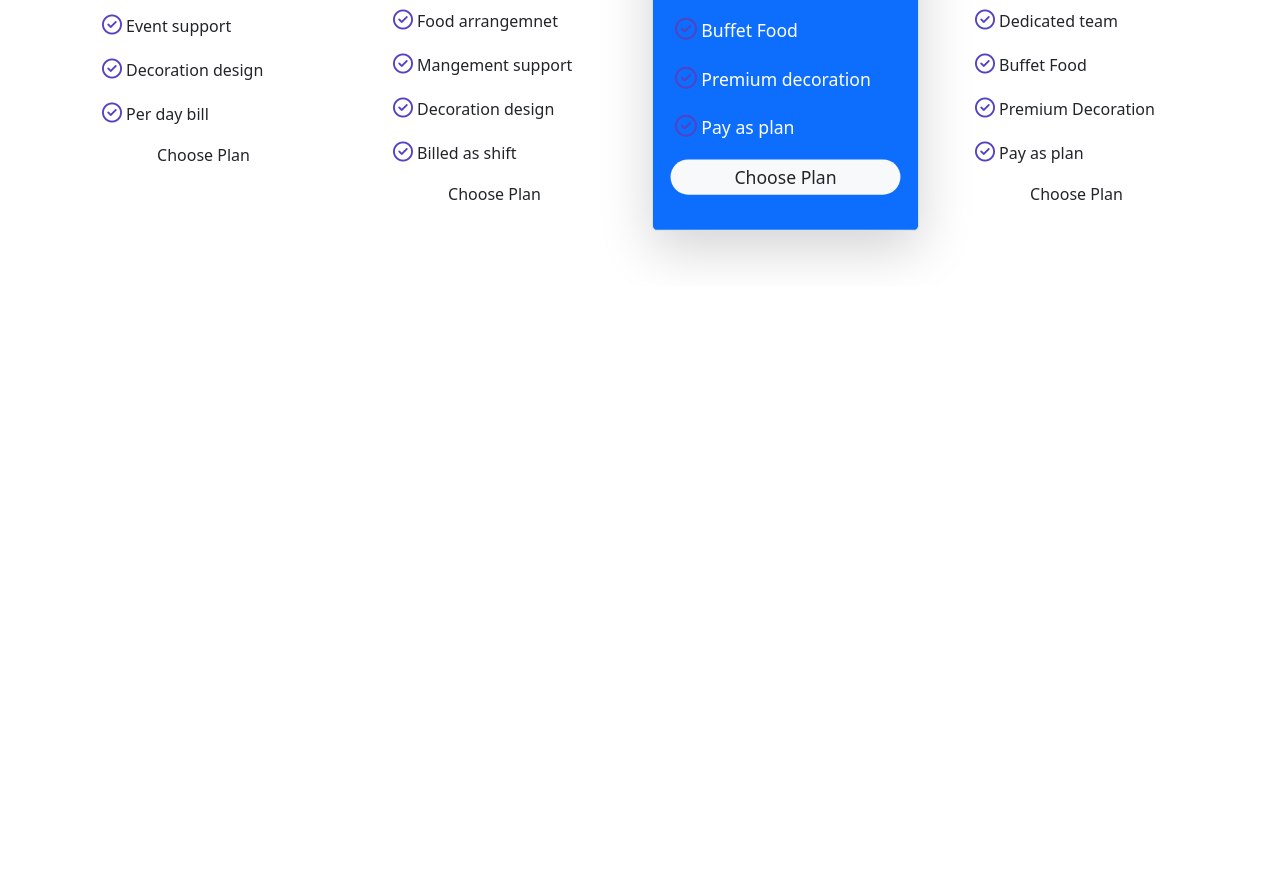
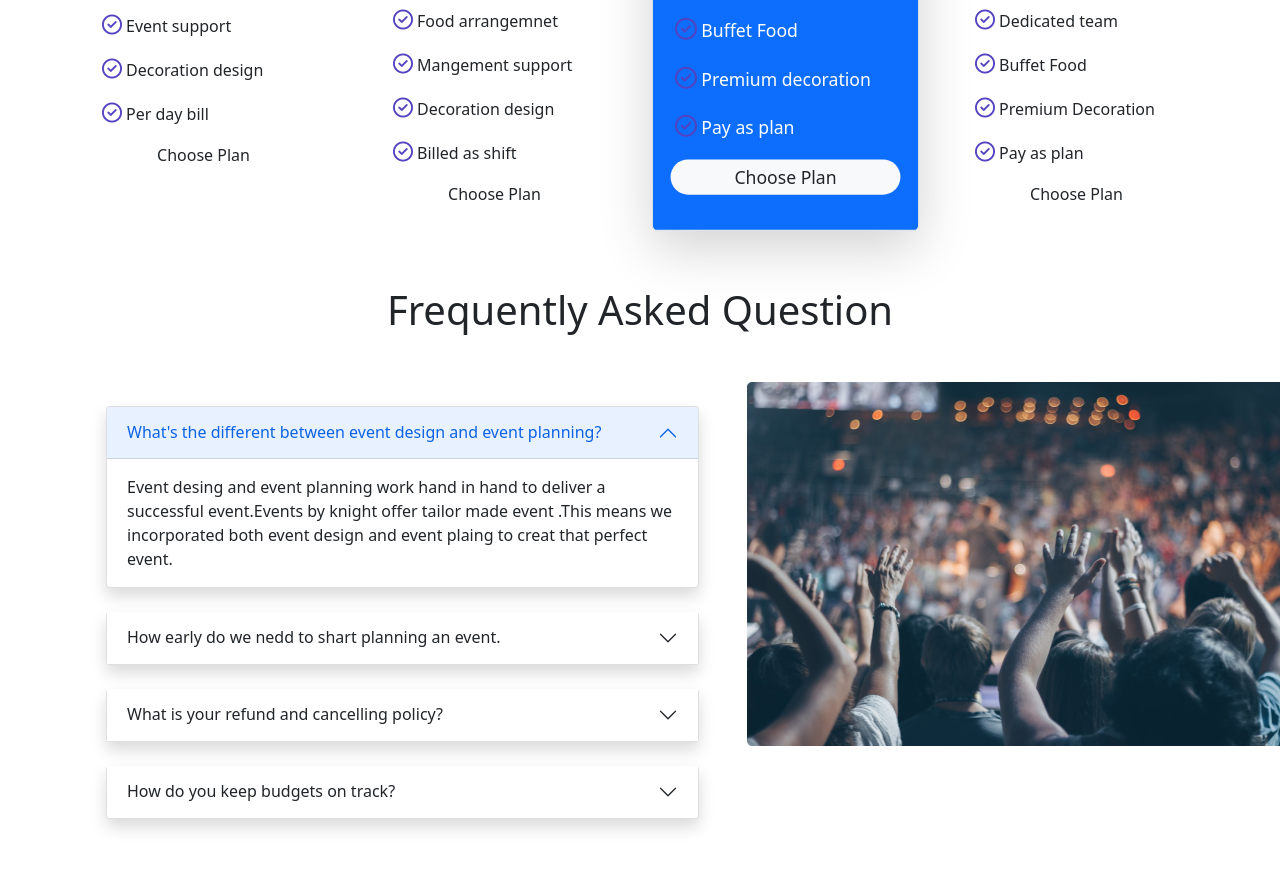
Before and after one commit to Nahid-khandakar/5th-Avenue-Center, a plain HTML site: page index.html in a window 1280 px wide. Shown: the part 1020-1889 px from the top of the page. Before the commit the page ends 1306 px from the top, so only its background shows below. Drawn offline with nearby package versions, Linux system fonts and the light colour scheme.

Commit message:
accordion done

```diff
--- a/index.html
+++ b/index.html
@@ -270,7 +270,110 @@
 
         <!-- Asked question section  -->
 
-        <section class="container">
+        <section class="container my-5">
+            <h1 class="text-center my-5">Frequently Asked Question</h1>
+
+            <div class="row">
+
+                <!-- Accordion section  -->
+                <div class="col-12 col-sm-12 col-md-12 col-lg-7">
+
+                    <!-- questin-1  -->
+
+                    <div class="accordion" id="accordionExample">
+
+                        <div class="accordion-item m-4 shadow rounded">
+                            <h2 class="accordion-header" id="headingOne">
+                                <button class="accordion-button" type="button" data-bs-toggle="collapse"
+                                    data-bs-target="#collapseOne" aria-expanded="true" aria-controls="collapseOne">
+                                    What's the different between event design and event planning?
+                                </button>
+                            </h2>
+                            <div id="collapseOne" class="accordion-collapse collapse show" aria-labelledby="headingOne"
+                                data-bs-parent="#accordionExample">
+                                <div class="accordion-body">
+                                    Event desing and event planning work hand in hand to deliver a successful
+                                    event.Events by knight offer tailor made event .This means we incorporated both
+                                    event design and event plaing to creat that perfect event.
+                                </div>
+                            </div>
+                        </div>
+
+
+                        <!-- questin-2 -->
+
+                        <div class="accordion-item m-4 shadow rounded">
+                            <h2 class="accordion-header" id="headingTwo">
+                                <button class="accordion-button collapsed" type="button" data-bs-toggle="collapse"
+                                    data-bs-target="#collapseTwo" aria-expanded="false" aria-controls="collapseTwo">
+                                    How early do we nedd to shart planning an event.
+                                </button>
+                            </h2>
+                            <div id="collapseTwo" class="accordion-collapse collapse" aria-labelledby="headingTwo"
+                                data-bs-parent="#accordionExample">
+                                <div class="accordion-body">
+                                    The time to plan events varies from a few weeks to years. If your event is small,
+                                    you can probably put it together in a month or two. A good rule of thumb for any
+                                    major event, from weddings to a company holiday party, is six months
+
+                                </div>
+                            </div>
+                        </div>
+
+                        <!-- questin-3  -->
+
+                        <div class="accordion-item m-4 shadow rounded">
+                            <h2 class="accordion-header" id="headingThree">
+                                <button class="accordion-button collapsed" type="button" data-bs-toggle="collapse"
+                                    data-bs-target="#collapseThree" aria-expanded="false" aria-controls="collapseThree">
+                                    What is your refund and cancelling policy?
+                                </button>
+                            </h2>
+                            <div id="collapseThree" class="accordion-collapse collapse" aria-labelledby="headingThree"
+                                data-bs-parent="#accordionExample">
+                                <div class="accordion-body">
+                                    Cancellation and refund policies differ according to the
+                                    payment term.
+                                    If you purchased your subscription through a third party, please refer to any terms
+                                    and conditions provided to you in connection with purchase.
+
+                                </div>
+                            </div>
+                        </div>
+
+                        <!-- questin-4  -->
+
+                        <div class="accordion-item m-4 shadow rounded">
+                            <h2 class="accordion-header" id="headingThree">
+                                <button class="accordion-button collapsed" type="button" data-bs-toggle="collapse"
+                                    data-bs-target="#collapseThree" aria-expanded="false" aria-controls="collapseThree">
+                                    How do you keep budgets on track?
+                                </button>
+                            </h2>
+                            <div id="collapseThree" class="accordion-collapse collapse" aria-labelledby="headingThree"
+                                data-bs-parent="#accordionExample">
+                                <div class="accordion-body">
+                                    There are several options available to track your expenses. One of the simplest is a
+                                    written ledger or tracking system. It may be even easier to choose budgeting
+                                    software that works with an app to track expenses on your phone.
+                                </div>
+                            </div>
+                        </div>
+
+
+                    </div>
+
+                </div>
+
+                <!-- image section  -->
+
+                <div class="col-12 col-sm-12 col-md-12 col-lg-5">
+                    <img src="./images/people.png" alt="">
+                </div>
+
+
+            </div>
+
 
 
         </section>
```
